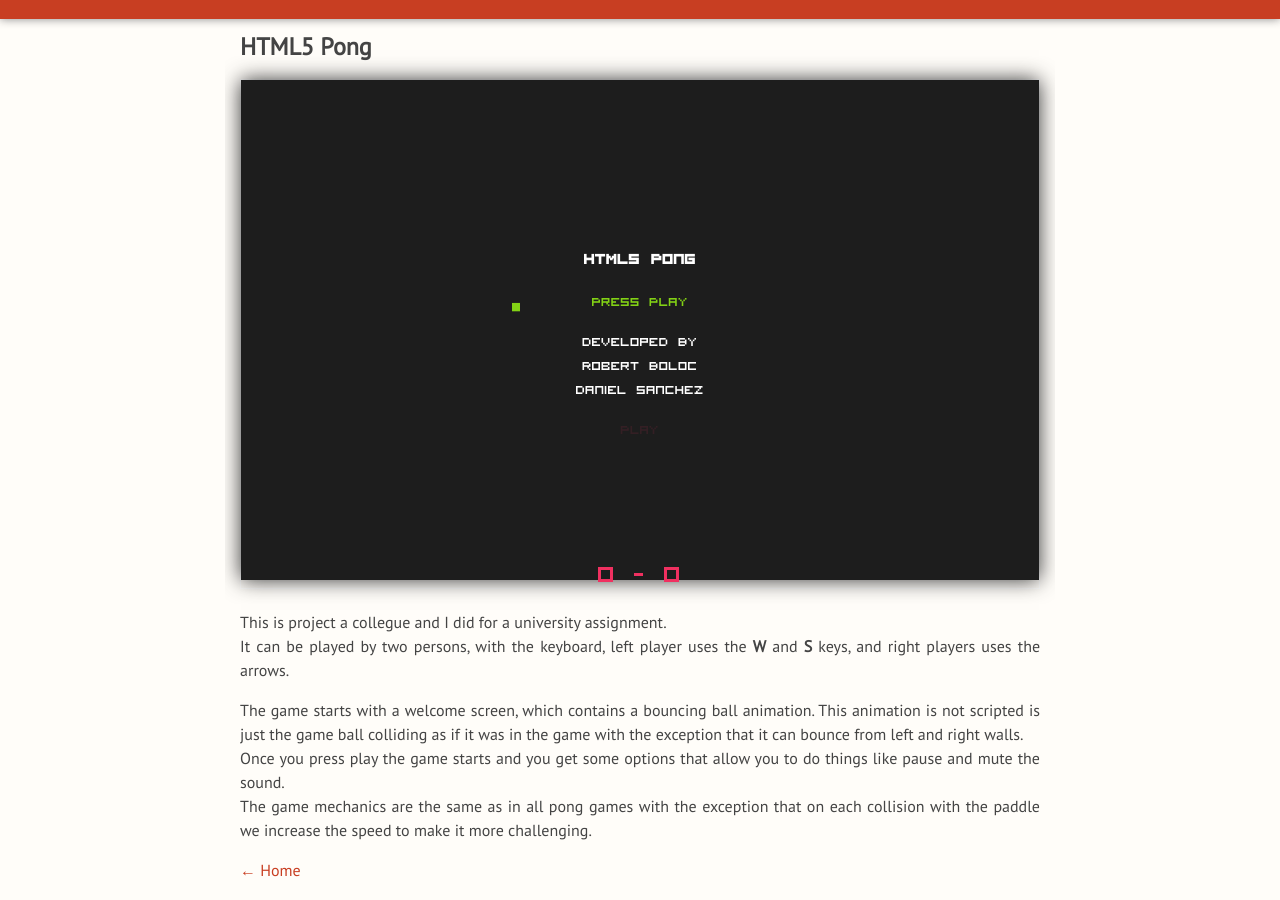
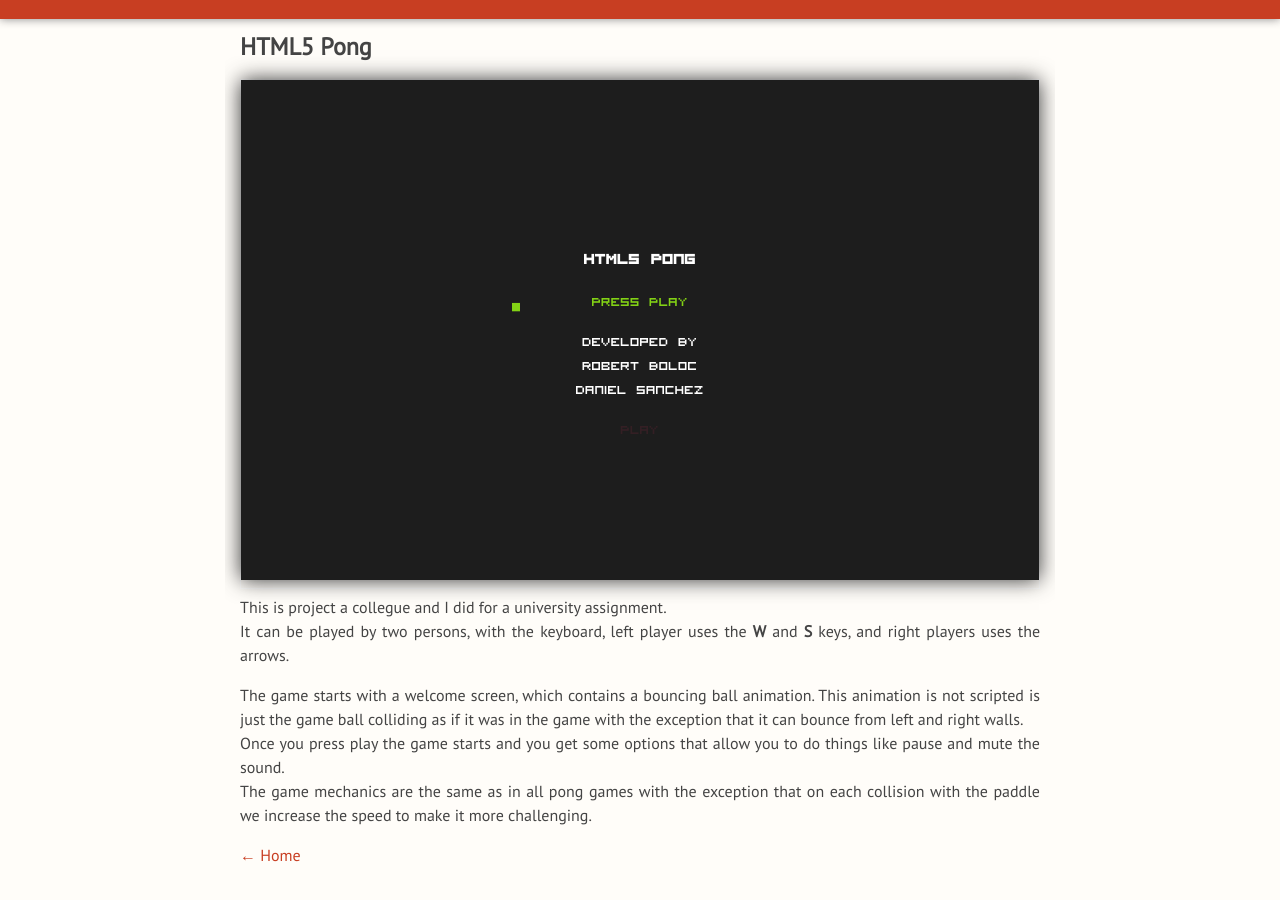
Before and after one commit to minivan/minivan.github.io, a Jekyll site: the page built from _posts/2012-05-30-html5-pong.html, in a window 1280 px wide. Built offline with Jekyll 4.4.1, drawn with Linux system fonts in a browser that asks for light colours.

Commit message:
fixed some formatting issues

```diff
--- a/_posts/2012-05-30-html5-pong.html
+++ b/_posts/2012-05-30-html5-pong.html
@@ -10,7 +10,7 @@ title: HTML5 Pong
 		<a href="#" id="playButton"><blink>Play</blink></a>
 	</div>
     <div id="game">
-		<canvas id="pongCanvas" height="480" width="798"></canvas>
+		<canvas id="pongCanvas" height="480" width="798" ></canvas>
 		<audio id="collision" src="/assets/ping_pong_8bit_beeep.ogg" preload="auto" autobuffer></audio>
 		<audio id="point" src="/assets/ping_pong_8bit_peeeeeep.ogg" preload="auto" autobuffer></audio>
 	</div>
@@ -52,11 +52,16 @@ title: HTML5 Pong
 	width: 800px;
 	margin: 0;
     font-family: '8-bit';
+	margin-bottom: -15px;
 }
 
 #wrapper a{
 	text-decoration: none;
 	color: #F03060;
+}
+
+#wrapper a:hover{
+	text-decoration: none;
 }
 
 #pongCanvas{
@@ -88,7 +93,9 @@ title: HTML5 Pong
 	text-align: center;
 	font-size: 30px;
 	width: 100%;
-    margin-top: -55px;
+    margin-top: -65px;
+	position: relative;
+	display: none;
 }
 
 @-webkit-keyframes blink {
```
Also changed, not shown: other parts of _posts/2012-05-30-html5-pong.html (+4 -0 lines).
